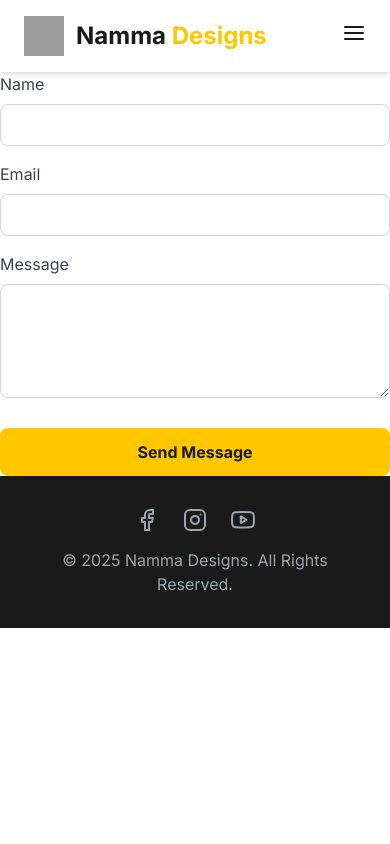
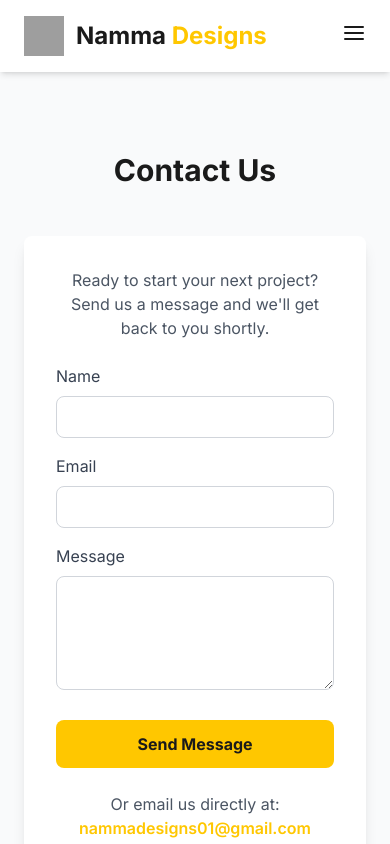
Before and after one commit to nammadesigns/Namma-Designs, a plain HTML site: page index.html in a window 390 px wide. Both pictures are taken after a click on the link "Get a Free Quote". Shown: the top 844 px of the page. Drawn offline with nearby package versions, Linux system fonts and the light colour scheme; grey boxes are pictures that could not be loaded.

Commit message:
Namma-Designs-Website

```diff
--- a/index.html
+++ b/index.html
@@ -161,37 +161,47 @@
         </div>
 
         <!-- Contact Page Content -->
+        <div id="contact" class="page-content hidden">
+             <section class="py-20 bg-gray-50">
+                <div class="container mx-auto px-6">
+                    <h2 class="text-3xl md:text-4xl font-bold text-center text-brand-dark mb-12">Contact Us</h2>
+                    <div class="max-w-lg mx-auto bg-white p-8 rounded-lg shadow-lg">
+                        <p class="text-center text-gray-600 mb-6">
+                            Ready to start your next project? Send us a message and we'll get back to you shortly.
+                        </p>
+                        <!-- IMPORTANT: Replace the action URL with your own Formspree endpoint -->
                         <form id="contact-form" action="https://formspree.io/f/xovlgyzr" method="POST">
                             <div class="mb-4">
                                 <label for="name" class="block text-gray-700 mb-2">Name</label>
-        <input type="text" id="name" name="name" required
-            class="w-full px-4 py-2 rounded-lg bg-white border border-gray-300 focus:outline-none focus:border-brand-yellow text-brand-dark">
+                                <input type="text" id="name" name="name" class="w-full px-4 py-2 rounded-lg bg-white border border-gray-300 focus:outline-none focus:border-brand-yellow text-brand-dark" required>
                             </div>
                             <div class="mb-4">
                                 <label for="email" class="block text-gray-700 mb-2">Email</label>
-        <input type="email" id="email" name="email" required
-            class="w-full px-4 py-2 rounded-lg bg-white border border-gray-300 focus:outline-none focus:border-brand-yellow text-brand-dark">
+                                <input type="email" id="email" name="email" class="w-full px-4 py-2 rounded-lg bg-white border border-gray-300 focus:outline-none focus:border-brand-yellow text-brand-dark" required>
                             </div>
                             <div class="mb-6">
                                 <label for="message" class="block text-gray-700 mb-2">Message</label>
-        <textarea id="message" name="message" rows="4" required
-            class="w-full px-4 py-2 rounded-lg bg-white border border-gray-300 focus:outline-none focus:border-brand-yellow text-brand-dark"></textarea>
+                                <textarea id="message" name="message" rows="4" class="w-full px-4 py-2 rounded-lg bg-white border border-gray-300 focus:outline-none focus:border-brand-yellow text-brand-dark" required></textarea>
                             </div>
                             <div class="text-center">
-        <button type="submit"
-            class="w-full bg-brand-yellow text-brand-dark font-bold py-3 px-8 rounded-lg hover:bg-yellow-400 transition duration-300">
+                                <button type="submit" class="w-full bg-brand-yellow text-brand-dark font-bold py-3 px-8 rounded-lg hover:bg-yellow-400 transition duration-300">
                                     Send Message
                                 </button>
                             </div>
                         </form>
-
                         <!-- Success Message -->
-<div id="success-message"
-    class="hidden text-center mt-6 p-4 bg-green-100 text-green-800 rounded-lg">
+                        <div id="success-message" class="hidden text-center mt-6 p-4 bg-green-100 text-green-800 rounded-lg">
                             <h4 class="font-bold text-lg">Thank You!</h4>
                             <p>Your message has been sent successfully. We will get back to you soon.</p>
                         </div>
-
+                        <div class="text-center mt-6">
+                            <p class="text-gray-600">Or email us directly at:</p>
+                            <a href="mailto:nammadesigns01@gmail.com" class="text-brand-yellow hover:underline font-semibold">nammadesigns01@gmail.com</a>
+                        </div>
+                    </div>
+                </div>
+            </section>
+        </div>
     </main>
 
     <!-- Footer -->
@@ -292,9 +302,12 @@
             observer.observe(statsSection);
         }
         // --- AJAX Contact Form Submission ---
+        const contactForm = document.getElementById('contact-form');
+        const successMessage = document.getElementById('success-message');
+
+        if (contactForm) {
             contactForm.addEventListener('submit', function(e) {
-    e.preventDefault(); // stops redirect
-
+                e.preventDefault();
                 const form = e.target;
                 const data = new FormData(form);
                 const action = form.action;
@@ -302,22 +315,26 @@
                 fetch(action, {
                     method: 'POST',
                     body: data,
-        headers: { 'Accept': 'application/json' }
+                    headers: {
+                        'Accept': 'application/json'
+                    }
                 }).then(response => {
                     if (response.ok) {
+                        // Hide the form and show the success message
                         form.style.display = 'none';
                         successMessage.classList.remove('hidden');
                         form.reset();
                     } else {
+                        // Handle server-side errors
                         alert('Oops! There was a problem submitting your form.');
                     }
                 }).catch(error => {
+                    // Handle network errors
                     alert('Oops! There was a problem submitting your form.');
                     console.error('Form submission error:', error);
                 });
             });
-
-
+        }
     </script>
 </body>
 </html>
```
Lines whose indentation alone changed are shown as unchanged.
